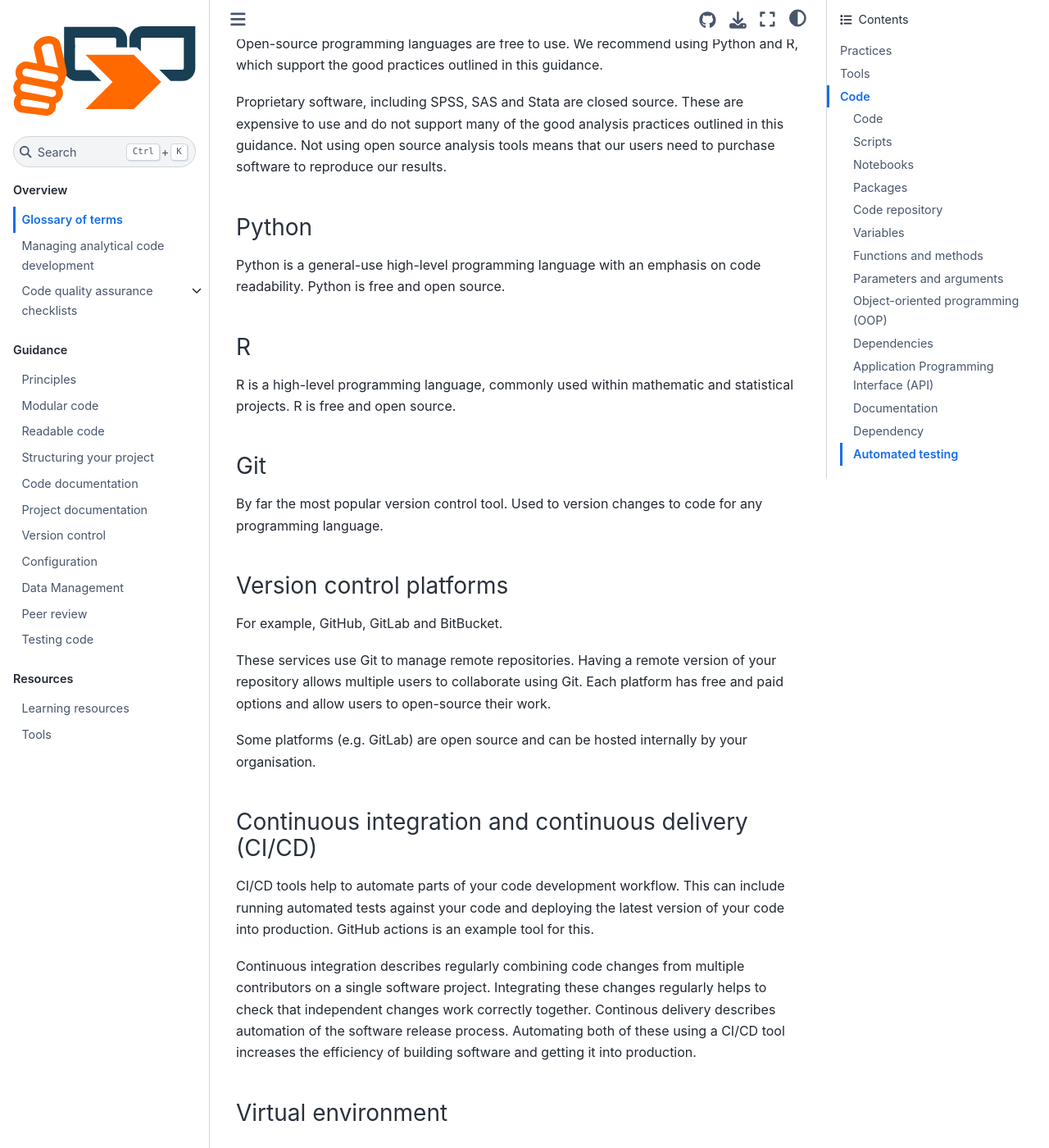
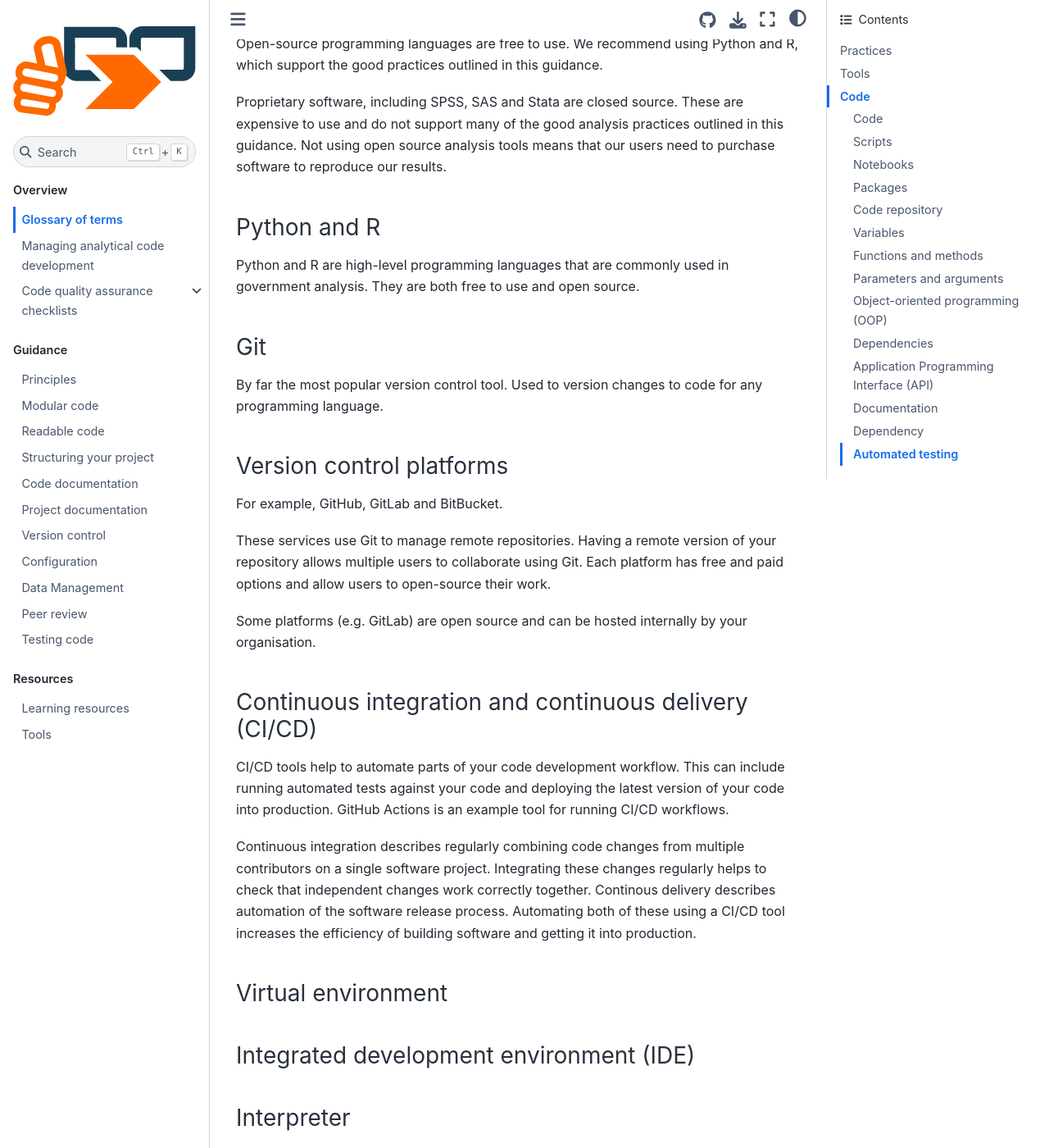
Before and after one commit to best-practice-and-impact/qa-of-code-guidance, a Jupyter Book: the page built from book/glossary.md, in a window 1280 px wide and 1400 px high, scrolled down 1680 px. Shown: the whole window at 82% size. Built offline with Jupyter Book 1.0.4 settings and Sphinx 7.4.7 and the Sphinx Book theme 1.1.4, drawn with Linux system fonts in a browser that asks for light colours; some of the changed text lies outside the part shown.

Commit message:
Added spacing

```diff
--- a/book/glossary.md
+++ b/book/glossary.md
@@ -7,6 +7,7 @@
 Reproducible Analytical Pipelines (RAP) focus on the use of open-source analytical tools and a variety of techniques from various fields such as software engineering, and data analysis, in order to deliver reproducible, testable and auditable data pipelines. RAP is a culture of wanting to improve the quality of our analysis, by improving the quality assurance of our analysis code.
 
 ### Version control
+
 Saving versions documents to keep an audit trails of changes to them. This allows you to backtrack to previous versions, and keep track of and merge multiple concurrent versions.
 
 ### Peer review
@@ -41,13 +42,9 @@
 
 Proprietary software, including SPSS, SAS and Stata are closed source. These are expensive to use and do not support many of the good analysis practices outlined in this guidance. Not using open source analysis tools means that our users need to purchase software to reproduce our results.
 
-### Python
+### Python and R
 
-Python is a general-use high-level programming language with an emphasis on code readability. Python is free and open source.
-
-### R
-
-R is a high-level programming language, commonly used within mathematic and statistical projects. R is free and open source.
+Python and R are high-level programming languages that are commonly used in government analysis. They are both free to use and open source.
 
 ### Git
 
@@ -63,13 +60,11 @@
 
 ### Continuous integration and continuous delivery (CI/CD)
 
-CI/CD tools help to automate parts of your code development workflow. This can include running automated tests against your code and deploying the latest version of your code into production. GitHub actions is an example tool for this.
+CI/CD tools help to automate parts of your code development workflow. This can include running automated tests against your code and deploying the latest version of your code into production. GitHub Actions is an example tool for running CI/CD workflows.
 
 Continuous integration describes regularly combining code changes from multiple contributors on a single software project. Integrating these changes regularly helps to check that independent changes work correctly together. Continous delivery describes automation of the software release process. Automating both of these using a CI/CD tool increases the efficiency of building software and getting it into production.
 
 ### Virtual environment
-
-
 
 ### Integrated development environment (IDE)
 
@@ -150,4 +145,4 @@
 
 ### Automated testing
 
-Tests that are written in code, to check that code works as expected.
+Tests that are written in code, to check that code works as expected. Tests can check code multiple levels, for example, checking that an individual function works or checking that a pipeline runs from end to end.
```
